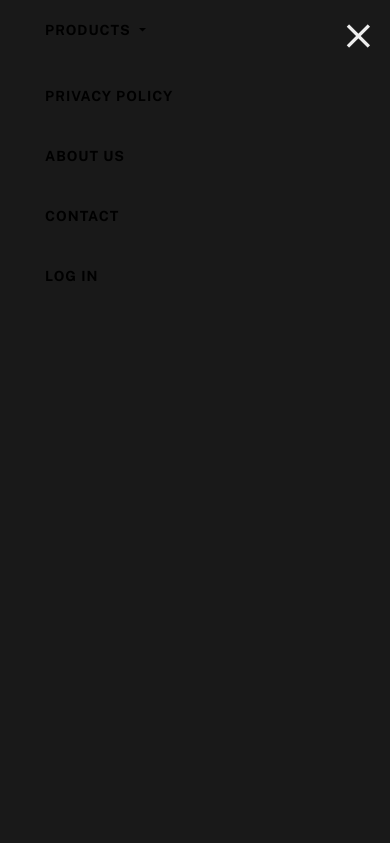
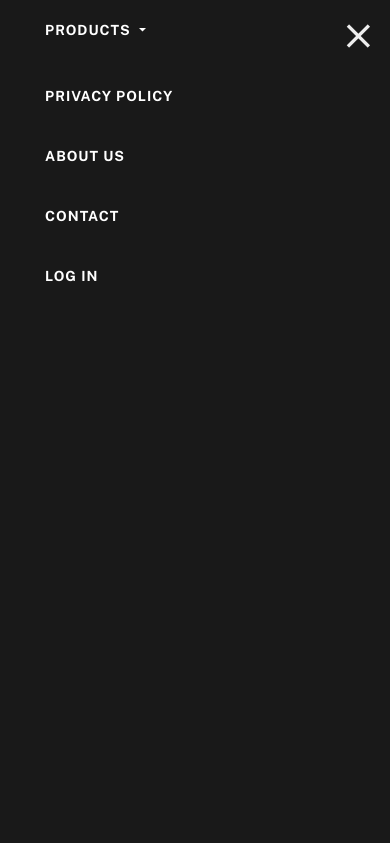
Before and after one commit to jyyyann/PowerTrip, a plain HTML site: page contact.html in a window 390 px wide. Both pictures are taken after a click on the element 355 px from the left and 36 px from the top of the page. Shown: the top 843 px of the page. Drawn offline with nearby package versions, Linux system fonts and the light colour scheme.

Commit message:
Fix colour burger view

```diff
--- a/css/style.css
+++ b/css/style.css
@@ -203,6 +203,10 @@ header.sticky nav{
  }
 
  @media screen and (max-width: 780px){
+    header.sticky a{
+        color: white;
+     }
+
     .nav-list{
         position: fixed;
         top: 0;
```
